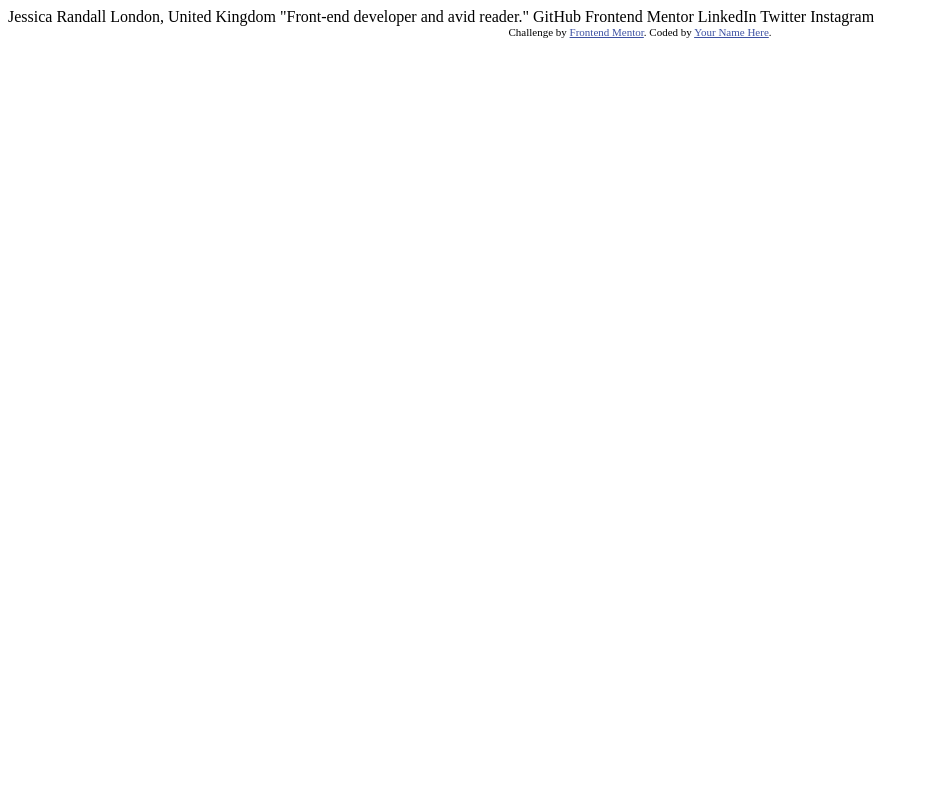
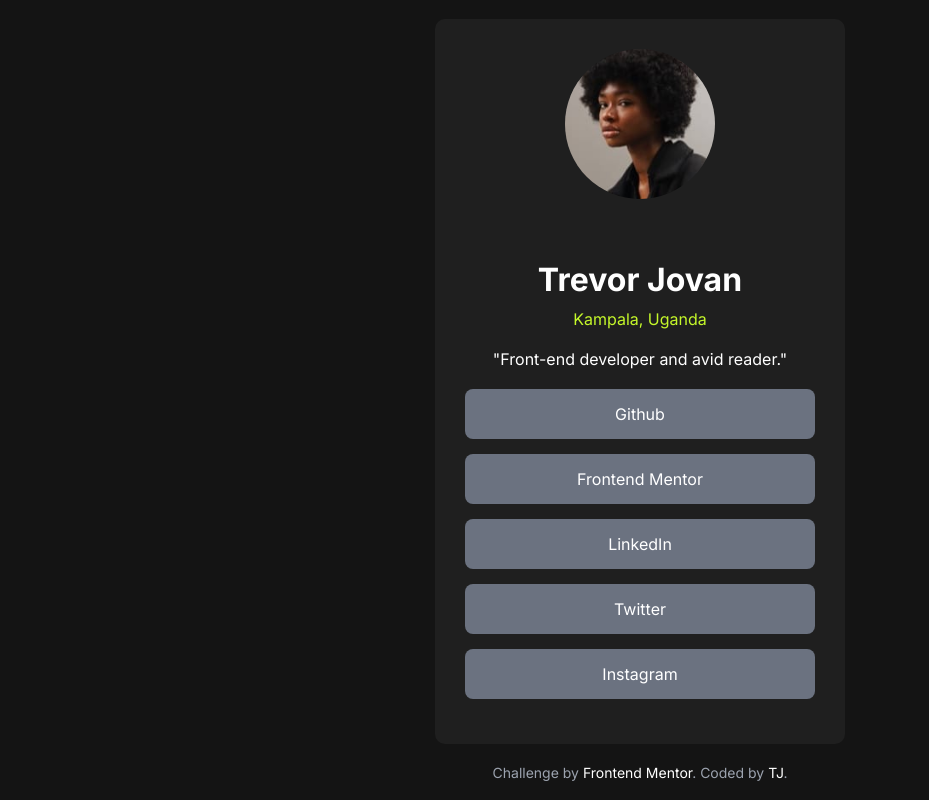
Before and after one commit to Tj-wo/Social-links-profille, a plain HTML site: page index.html in a window 1280 px wide. Shown: the whole page, without its empty margins (0-929 px from the left). Drawn offline with Linux system fonts and the light colour scheme.

Commit message:
Initial Commit

```diff
--- a/index.html
+++ b/index.html
@@ -2,33 +2,42 @@
 <html lang="en">
   <head>
     <meta charset="UTF-8">
-  <meta name="viewport" content="width=device-width, initial-scale=1.0"> <!-- displays site properly based on user's device -->
+    <meta name="viewport" content="width=device-width, initial-scale=1.0">
 
     <link rel="icon" type="image/png" sizes="32x32" href="./assets/images/favicon-32x32.png">
-
+    <link rel = "stylesheet" href="style.css">
     <title>Frontend Mentor | Social links profile</title>
 
-  <!-- Feel free to remove these styles or customise in your own stylesheet 👍 -->
-  <style>
-    .attribution { font-size: 11px; text-align: center; }
-    .attribution a { color: hsl(228, 45%, 44%); }
-  </style>
   </head>
   <body>
+    <div class = "main">
 
-  Jessica Randall
-  London, United Kingdom
-  "Front-end developer and avid reader."
+      <div class="circle">
+        <img src = "assets/images/avatar-jessica.jpeg" alt = "Jessica Randall">
+      </div><br>
 
-  GitHub
-  Frontend Mentor
-  LinkedIn
-  Twitter
-  Instagram
+      <div class = "content">
+        <h1>Trevor Jovan</h1>
+        <p1>Kampala, Uganda</p1> <br><br>
+        <p2>"Front-end developer and avid reader."</p2>
+      </div> <br>
+
+    <div class = "Social">
+        <ul>
+          <li> <a href="https://github.com/Tj-wo">Github</a> </li>
+          <li> <a href="https://www.frontendmentor.io/profile/Tj-wo">Frontend Mentor</a> </li>
+          <li> <a href="https://www.linkedin.com/in/jovan-trevor-ssemivule-5138322b4/">LinkedIn</a> </li>
+          <li> <a href="https://x.com/Trevor_J8">Twitter</a> </li>
+          <li> <a href="https://www.instagram.com/">Instagram</a> </li>
+        </ul>
+    </div>
+
+    </div>
 
     <div class="attribution">
       Challenge by <a href="https://www.frontendmentor.io?ref=challenge" target="_blank">Frontend Mentor</a>.
-    Coded by <a href="#">Your Name Here</a>.
+      Coded by <a href="https://tj-wo.github.io/">TJ</a>.
     </div>
+
   </body>
 </html>
--- /dev/null
+++ b/style.css
@@ -0,0 +1,85 @@
+@import url('https://fonts.googleapis.com/css2?family=Inter:wght@400;600;700&display=swap');
+
+body {
+    font-family: 'Inter', sans-serif;
+    background-color: hsl(0, 0%, 8%);
+    color: hsl(0, 0%, 100%);
+    display: flex;
+    flex-direction: column;
+    justify-content: center;
+    align-items: center;
+    min-height: 100vh;
+    margin: 0;
+}
+
+.main {
+    background-color: hsl(0, 0%, 12%);
+    padding: 30px;
+    border-radius: 10px;
+    text-align: center;
+    width: 350px;
+}
+
+.circle {
+    width: 150px;
+    height: 150px;
+    border-radius: 50%;
+    overflow: hidden;
+    margin: 0 auto;
+    margin-bottom: 20px;
+}
+
+.circle img {
+    width: 100%;
+    height: 100%;
+    object-fit: cover;
+}
+
+.content h1 {
+    margin-bottom: 10px;
+}
+
+.content p1 {
+    color : hsl(75, 94%, 57%);
+}
+
+.content p {
+    color: hsl(0, 0%, 100%);
+    margin-bottom: 20px;
+}
+
+.Social ul {
+    list-style: none;
+    padding: 0;
+    margin: 0;
+}
+
+.Social li {
+    margin-bottom: 15px;
+}
+
+.Social a {
+    display: block;
+    background-color: #6b7280;
+    color: hsl(0, 0%, 100%);
+    text-decoration: none;
+    padding: 15px;
+    border-radius: 8px;
+    transition: background-color 0.3s ease;
+}
+
+.Social a:hover {
+    background-color: #4b5563;
+}
+
+.attribution {
+    align-items: center;
+    margin-top: 20px;
+    font-size: 14px;
+    color: #9ca3af;
+}
+
+.attribution a {
+    color: #fff;
+    text-decoration: none;
+}
```
Lines whose indentation alone changed are shown as unchanged.
